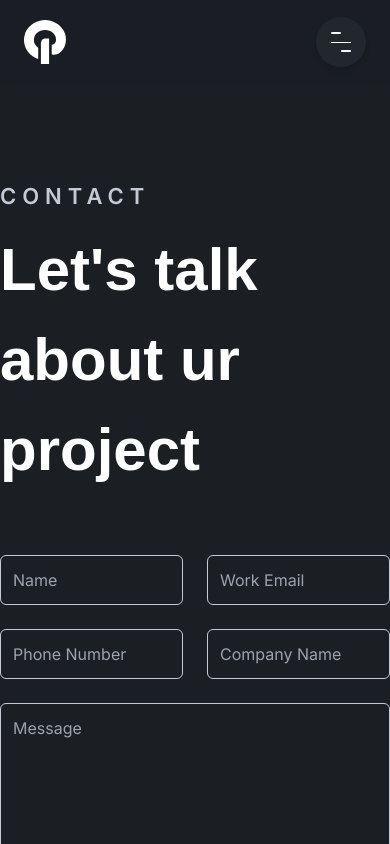
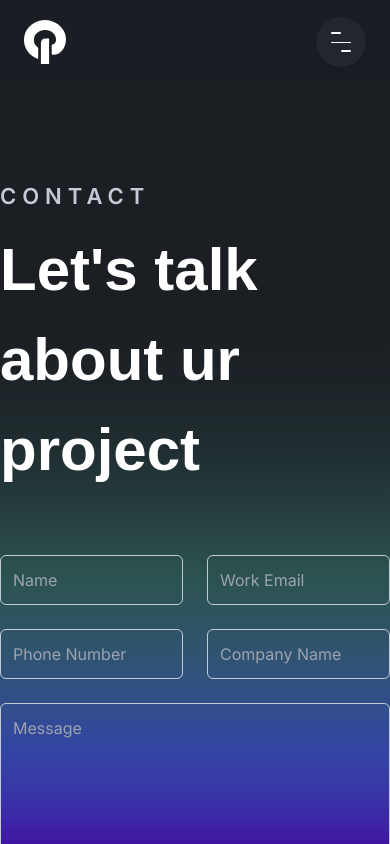
Before and after one commit to manggalang/Portofolio, a Next.js app: page /contact in a window 390 px wide. Shown: the top 844 px of the page. Built offline with nearby package versions, Linux system fonts and the light colour scheme; no server answers.

Commit message:
style: create about section in home responsive

```diff
--- a/src/app/contact/page.tsx
+++ b/src/app/contact/page.tsx
@@ -1,5 +1,4 @@
 "use client";
-
 import React, { useRef, FormEvent } from "react";
 import emailjs from "@emailjs/browser";
 import Image from "next/image";
@@ -35,9 +34,9 @@ export default function Contact() {
   };
 
   return (
-    <main className="min-h-full">
+    <main className={`min-h-full ${ContactStyle.main}`}>
       <section>
-        <div className="max-w-[1024px] mx-auto pt-[180px]">
+        <div className="max-w-[1024px] mx-auto pb-[120px] pt-[180px]">
           <h1 className="font-semibold text-grey text-[22px] tracking-[6px]">
             CONTACT
           </h1>
@@ -56,7 +55,7 @@ export default function Contact() {
                 name="user_name"
                 id=""
                 required
-                className="bg-transparent border border-grey p-[12px] rounded-md text-white w-full"
+                className="bg-transparent border border-grey outline-none p-[12px] rounded-md text-white w-full"
               />
               <input
                 type="email"
@@ -64,7 +63,7 @@ export default function Contact() {
                 id=""
                 name="user_email"
                 required
-                className="bg-transparent border border-grey p-[12px] rounded-md text-white w-full"
+                className="bg-transparent border border-grey outline-none p-[12px] rounded-md text-white w-full"
               />
             </div>
 
@@ -75,7 +74,7 @@ export default function Contact() {
                 id=""
                 name="user_phone"
                 required
-                className="bg-transparent border border-grey p-[12px] rounded-md text-white w-full"
+                className="bg-transparent border border-grey outline-none p-[12px] rounded-md text-white w-full"
               />
               <input
                 type="text"
@@ -83,7 +82,7 @@ export default function Contact() {
                 id=""
                 name="user_company"
                 required
-                className="bg-transparent border border-grey p-[12px] rounded-md text-white w-full"
+                className="bg-transparent border border-grey outline-none p-[12px] rounded-md text-white w-full"
               />
             </div>
 
@@ -94,7 +93,7 @@ export default function Contact() {
               placeholder="Message"
               id=""
               required
-              className="bg-transparent border border-grey p-[12px] rounded-md text-white w-full"
+              className="bg-transparent border border-grey outline-none p-[12px] rounded-md text-white w-full"
             />
             <button
               type="submit"
--- a/src/app/globals.css
+++ b/src/app/globals.css
@@ -5,6 +5,14 @@
 body {
   background-color: #1b1f24;
   color: #fff;
+}
+
+input:-webkit-autofill,
+input:-webkit-autofill:hover,
+input:-webkit-autofill:focus,
+input:-webkit-autofill:active {
+  transition: background-color 3000s;
+  -webkit-text-fill-color: #fff !important;
 }
 
 .container {
--- a/src/app/page.tsx
+++ b/src/app/page.tsx
@@ -104,16 +104,17 @@ export default function Home() {
         </div>
       </section>
 
-      {/* <section className="bg-dark80 pt-[120px]">
+      <section className="bg-dark80 pt-[90px] sm:pt-[120px]">
         <div className="container">
-          <h1 className="font-semibold text-white text-[48px]">ABOUT ME</h1>
-
-          <div className="flex items-center justify-between mt-[60px]">
-            <div className="max-w-[448px]">
-              <h2 className="font-space-grotesk font-bold text-white text-[42px]">
+          <h1 className="font-semibold text-white text-[26px] sm:text-[48px]">
+            ABOUT ME
+          </h1>
+          <div className="flex flex-col gap-[30px] items-center justify-between mt-[30px] sm:mt-[60px] lg:flex-row lg:gap-0">
+            <div className="w-full lg:max-w-[448px]">
+              <h2 className="font-space-grotesk font-bold text-white text-[22px] sm:text-[42px]">
                 I’ve been developing website since 2021
               </h2>
-              <p className="mt-[20px] text-grey text-[18]">
+              <p className="mt-[20px] text-grey text-[14px] sm:text-[18]">
                 I am a Web Developer. Proficient in using JavaScript programming
                 languages and frameworks such as React and Vue. I am very
                 enthusiastic about technology, able to work under pressure,
@@ -121,22 +122,22 @@ export default function Home() {
               </p>
             </div>
 
-            <div>
-              <div className="flex gap-[36px] items-center">
+            <div className="w-full lg:w-fit">
+              <div className="flex items-center justify-between w-full sm:gap-[36px] sm:justify-end lg:justify-normal lg:w-fit">
                 <div className="flex gap-[12px] items-center">
-                  <p className="font-bold font-space-grotesk text-white text-[98px]">
+                  <p className="font-bold font-space-grotesk text-white text-[48px] sm:text-[98px]">
                     3
                   </p>
-                  <span className="font-bold font-space-grotesk text-[28px] w-[150px]">
+                  <span className="font-bold font-space-grotesk text-[16px] w-[90px] sm:text-[28px] sm:w-[150px]">
                     Years of experience
                   </span>
                 </div>
 
                 <div className="flex gap-[12px] items-center">
-                  <p className="font-bold font-space-grotesk text-white text-[98px]">
+                  <p className="font-bold font-space-grotesk text-white text-[48px] sm:text-[98px]">
                     9
                   </p>
-                  <span className="font-bold font-space-grotesk text-[28px] w-[150px]">
+                  <span className="font-bold font-space-grotesk text-[16px] w-[90px] sm:text-[28px] sm:w-[150px]">
                     Project completed
                   </span>
                 </div>
@@ -144,7 +145,7 @@ export default function Home() {
 
               <div className="flex justify-end">
                 <Link href="#" className="flex gap-[6px] group items-center">
-                  <p className="duration-[300ms] font-semibold group-hover:text-[#a08dd1] text-[22px] transition">
+                  <p className="duration-[300ms] font-semibold group-hover:text-[#a08dd1] text-[16px] transition sm:text-[22px]">
                     More About Me
                   </p>
 
@@ -164,9 +165,11 @@ export default function Home() {
               </div>
             </div>
           </div>
-          <div className={`pt-[120px] ${HomeStyle.borderAbout}`}></div>
+          <div
+            className={`pt-[90px] sm:pt-[120px] ${HomeStyle.borderAbout}`}
+          ></div>
         </div>
-      </section> */}
+      </section>
 
       {/* <section className="bg-dark80 py-[120px]">
         <div className="container">
--- a/src/components/footer.tsx
+++ b/src/components/footer.tsx
@@ -9,7 +9,7 @@ const navigation = [
 
 export default function Footer() {
   return (
-    <footer className="bg-dark90 border-t border-grey mt-[90px] sm:mt-[120px]">
+    <footer className="bg-dark90 border-t border-grey">
       <div className="flex items-start justify-between">
         <div className="border-b border-grey container">
           <div className="flex flex-col gap-[60px] items-start justify-between py-[90px] sm:py-[120px] lg:flex-row lg:gap-0">
--- a/src/components/header.tsx
+++ b/src/components/header.tsx
@@ -52,6 +52,7 @@ export default function Header() {
 
           <Link
             href="/contact"
+            onClick={handleOpen}
             className="bg-primary font-semibold py-[14px] px-[22px] rounded-[10px] text-white text-[22px] md:text-[16px]"
           >
             Contact Me
--- a/src/style/contact.module.css
+++ b/src/style/contact.module.css
@@ -26,6 +26,14 @@
     rgba(255, 255, 255, 0.07) 0px 32px 64px;
 }
 
+.main {
+  background-image: url("/decorations/contact-decoration.svg");
+  background-attachment: fixed;
+  background-size: cover;
+  background-position: center 75%;
+  background-repeat: no-repeat;
+}
+
 .dialog {
   align-items: center;
   background-color: white;
```
Also changed, not shown: public/decorations/contact-decoration.svg (added).
